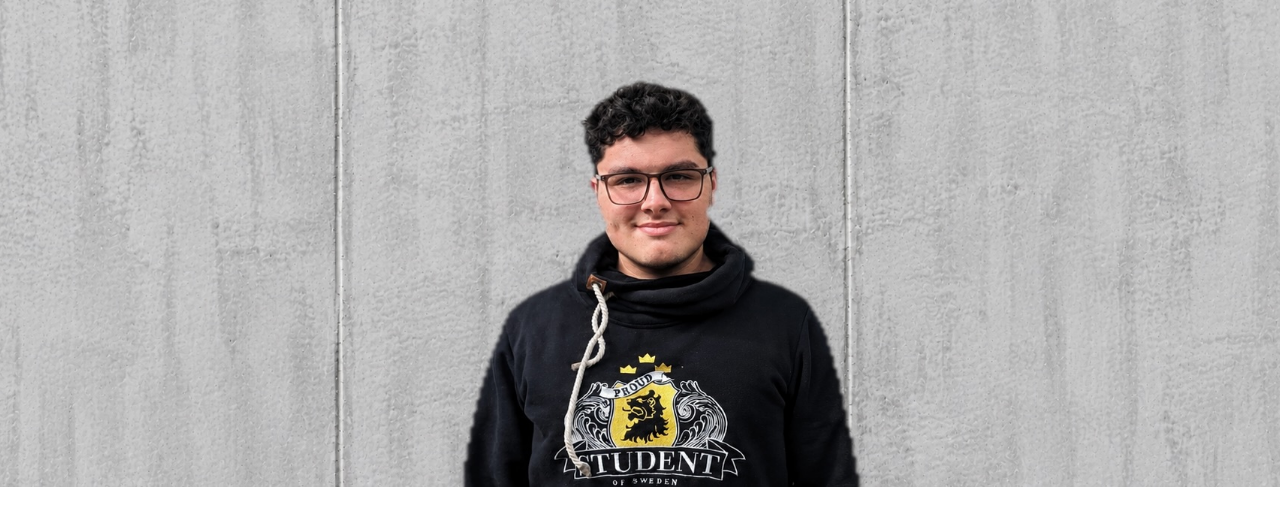
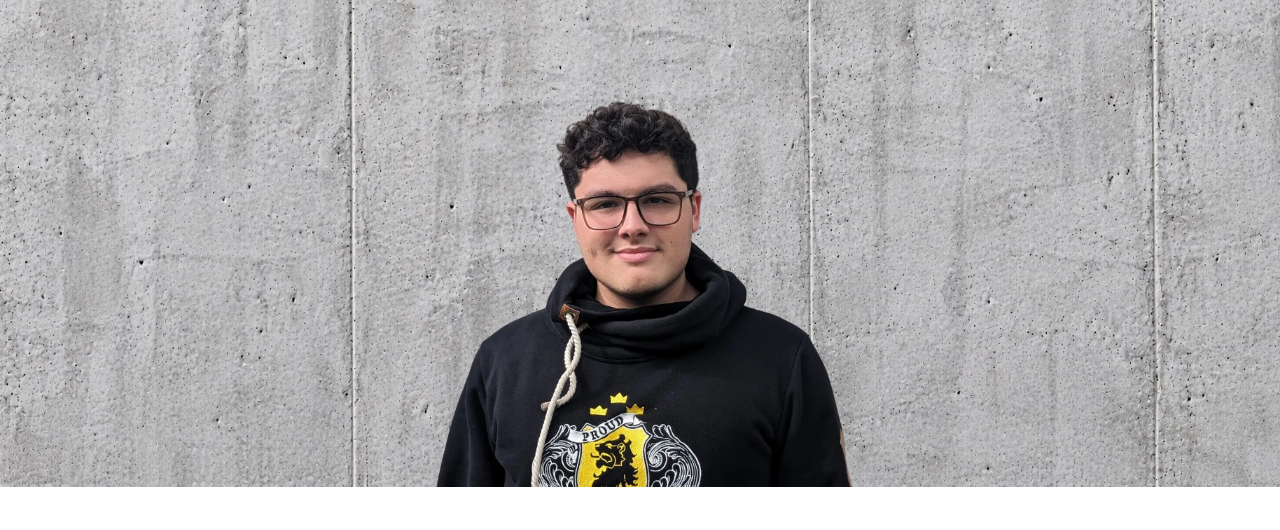
Before and after one commit to sidios1/Sidios.cl, a plain HTML site: page index.html in a window 1280 px wide. Shown: the part 51-581 px from the top of the page. Drawn offline with Linux system fonts and the light colour scheme.

Commit message:
Usar la nueva portada sobre concreto
Co-Authored-By: Claude Opus 5.5 <noreply@anthropic.com>

```diff
--- a/index.html
+++ b/index.html
@@ -165,7 +165,7 @@
       width: 100%;
       height: clamp(420px, 42vw, 680px);
       object-fit: cover;
-      object-position: 47% 30%;
+      object-position: 50% 30%;
     }
 
     .hero-intro { padding: 56px 0 96px; }
@@ -579,7 +579,7 @@
 
     <header id="top">
       <div class="hero-band">
-        <img class="hero-photo" src="assets/pablo-hero.jpg" width="2172" height="716" alt="Retrato de Pablo Peña">
+        <img class="hero-photo" src="assets/pablo-portada.jpg" width="2048" height="768" alt="Retrato de Pablo Peña">
       </div>
       <div class="hero-intro">
         <div class="container">
```
Also changed, not shown: assets/pablo-portada.jpg (added).
